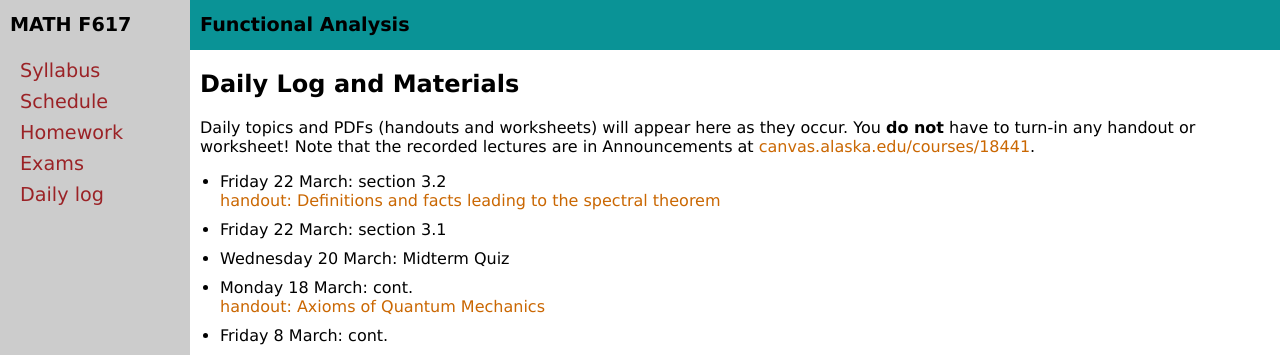
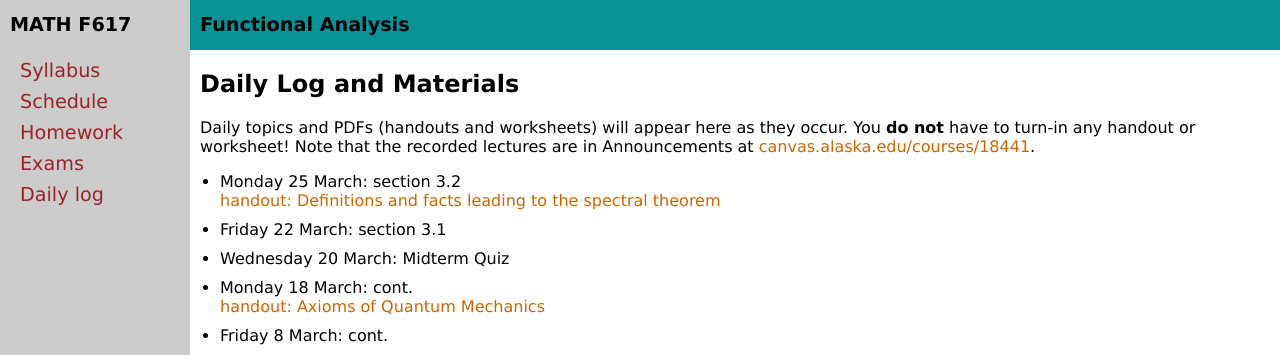
Before and after one commit to bueler/numerical, a Jekyll site: the page built from daily.md, in a window 1280 px wide and 1214 px high. Shown: the top 355 px of the window. Built offline with Jekyll 4.4.1, drawn with Linux system fonts in a browser that asks for light colours.

Commit message:
tidy and fix date

```diff
--- a/_data/daily.yml
+++ b/_data/daily.yml
@@ -1,8 +1,9 @@
-semester: Fall 2023
+semester: Spring 2024
+home: assets/handouts
 daily:
-- name: Friday 22 March
+- name: Monday 25 March
   description: section 3.2
-  handout: assets/handouts/tospectralthm.pdf
+  handout: tospectralthm.pdf
   handoutname: "handout: Definitions and facts leading to the spectral theorem"
 - name: Friday 22 March
   description: section 3.1
@@ -10,7 +11,7 @@
   description: Midterm Quiz
 - name: Monday 18 March
   description: cont.
-  handout: assets/handouts/qaxioms.pdf
+  handout: qaxioms.pdf
   handoutname: "handout: Axioms of Quantum Mechanics"
 - name: Friday 8 March
   description: cont.
@@ -58,7 +59,7 @@
   description: cont.
 - name: Monday 22 January
   description: start covering the handout
-  handout: assets/handouts/getstarted.pdf
+  handout: getstarted.pdf
   handoutname: "handout: Definitions and facts (which you will need to get started)"
 - name: Friday 19 January
   description: sections 2.1, 2.2
--- a/_includes/daily_table.md
+++ b/_includes/daily_table.md
@@ -10,7 +10,7 @@
         <br>{{ material.more }}
     {% endif %}
     {% if material.handout %}
-        <br><a href="{{ material.handout }}">{{ material.handoutname }}</a>
+        <br><a href="{{ data.home }}/{{ material.handout }}">{{ material.handoutname }}</a>
     {% endif %}
 </li>
 {% endfor %}
```
